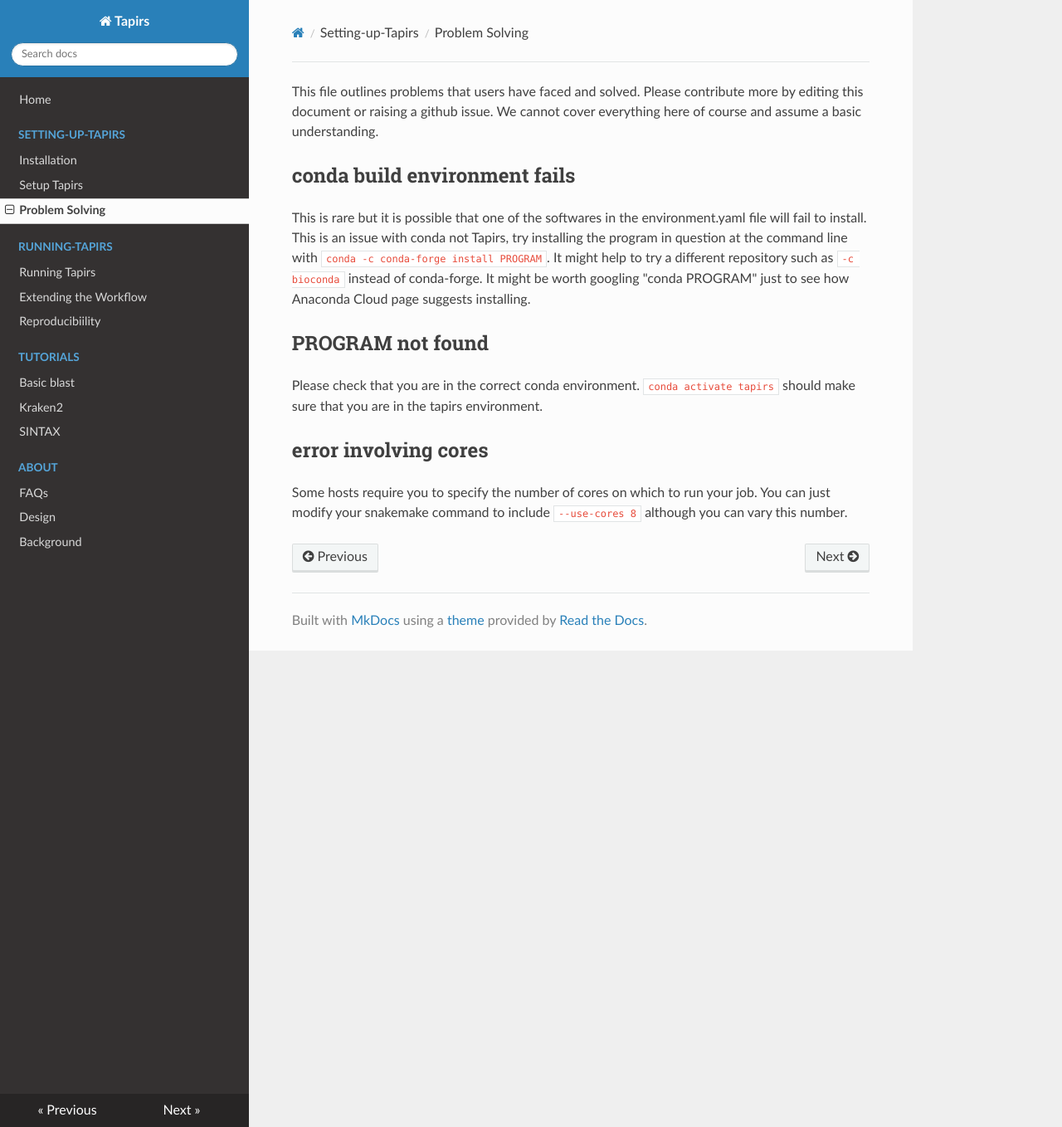
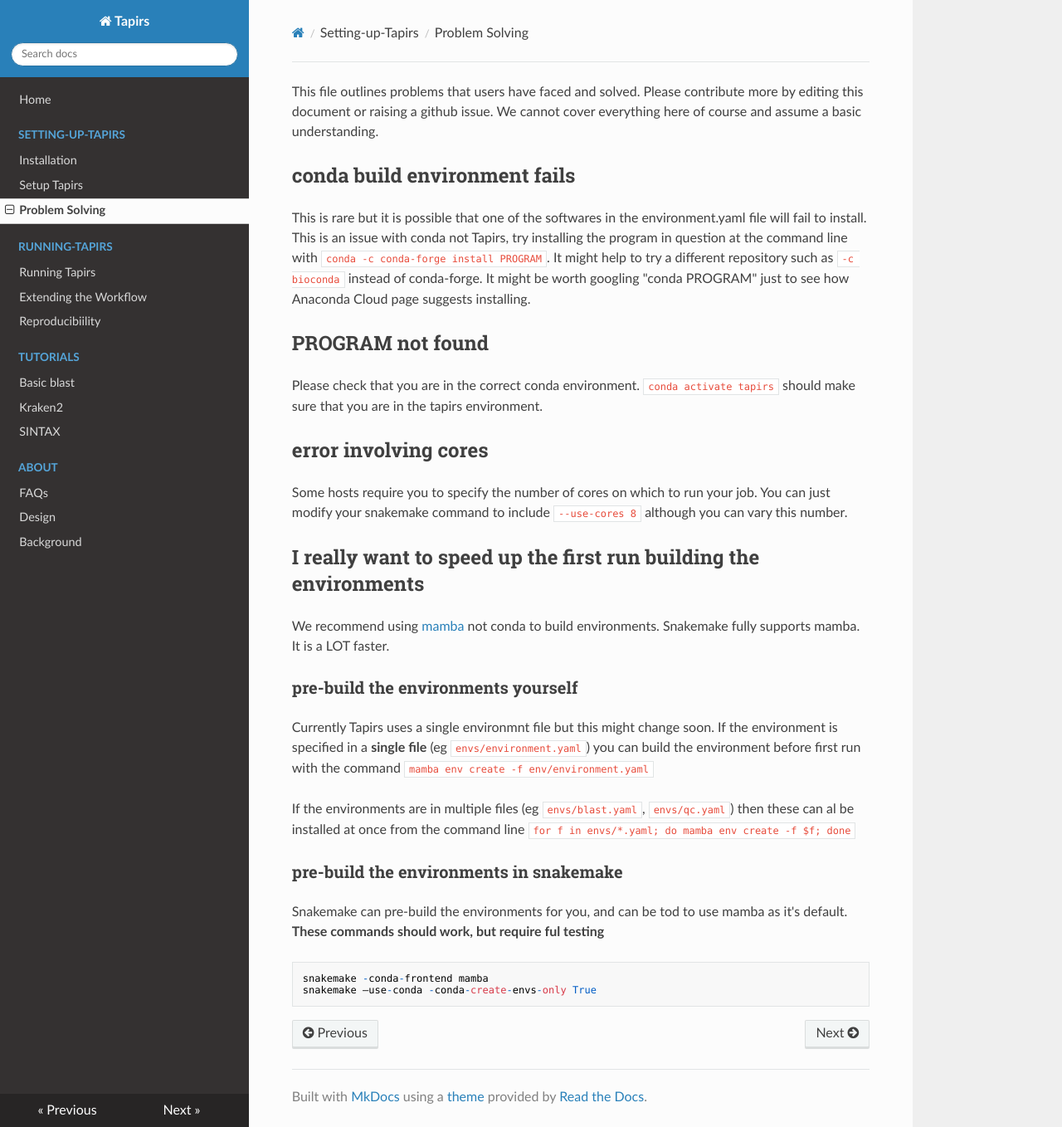
Before and after one commit to EvoHull/Tapirs, an MkDocs documentation site: the page built from docs/Setting-up-Tapirs/problem-solving.md, in a window 1280 px wide and 1358 px high. Shown: the whole window at 83% size. Built offline with MkDocs 1.6.1, drawn with Linux system fonts in a browser that asks for light colours; nearby versions of some CDN libraries.

Commit message:
updating docs

````diff
--- a/docs/Setting-up-Tapirs/problem-solving.md
+++ b/docs/Setting-up-Tapirs/problem-solving.md
@@ -8,3 +8,19 @@ Please check that you are in the correct conda environment. `conda activate tapi
 
 ## error involving cores
 Some hosts require you to specify the number of cores on which to run your job. You can just modify your snakemake command to include `--use-cores 8` although you can vary this number.
+
+## I really want to speed up the first run building the environments
+We recommend using [mamba](https://github.com/mamba-org/mamba) not conda to build environments. Snakemake fully supports mamba. It is a LOT faster.
+
+### pre-build the environments yourself
+Currently Tapirs uses a single environmnt file but this might change soon. If the environment is specified in a **single file** (eg `envs/environment.yaml`) you can build the environment before first run with the command `mamba env create -f env/environment.yaml`
+
+If the environments are in multiple files (eg `envs/blast.yaml`, `envs/qc.yaml`) then these can al be installed at once from the command line `for f in envs/*.yaml; do mamba env create -f $f; done`
+
+### pre-build the environments in snakemake
+Snakemake can pre-build the environments for you, and can be tod to use mamba as it's default. **These commands should work, but require ful testing**
+
+```
+snakemake -conda-frontend mamba
+snakemake –use-conda -conda-create-envs-only True
+```
````
Also changed, not shown: docs/Setting-up-Tapirs/installation.md (+2 -2 lines).
